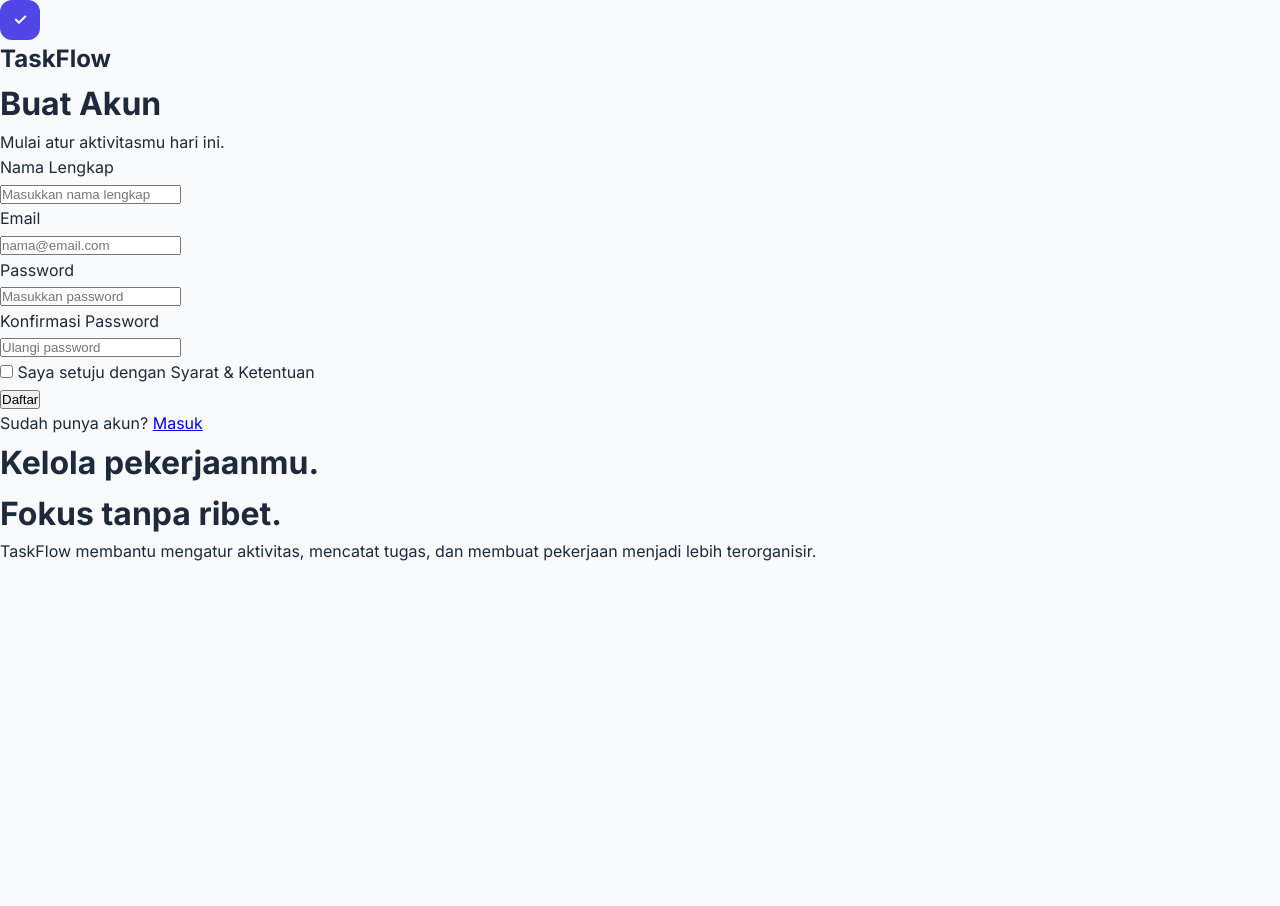
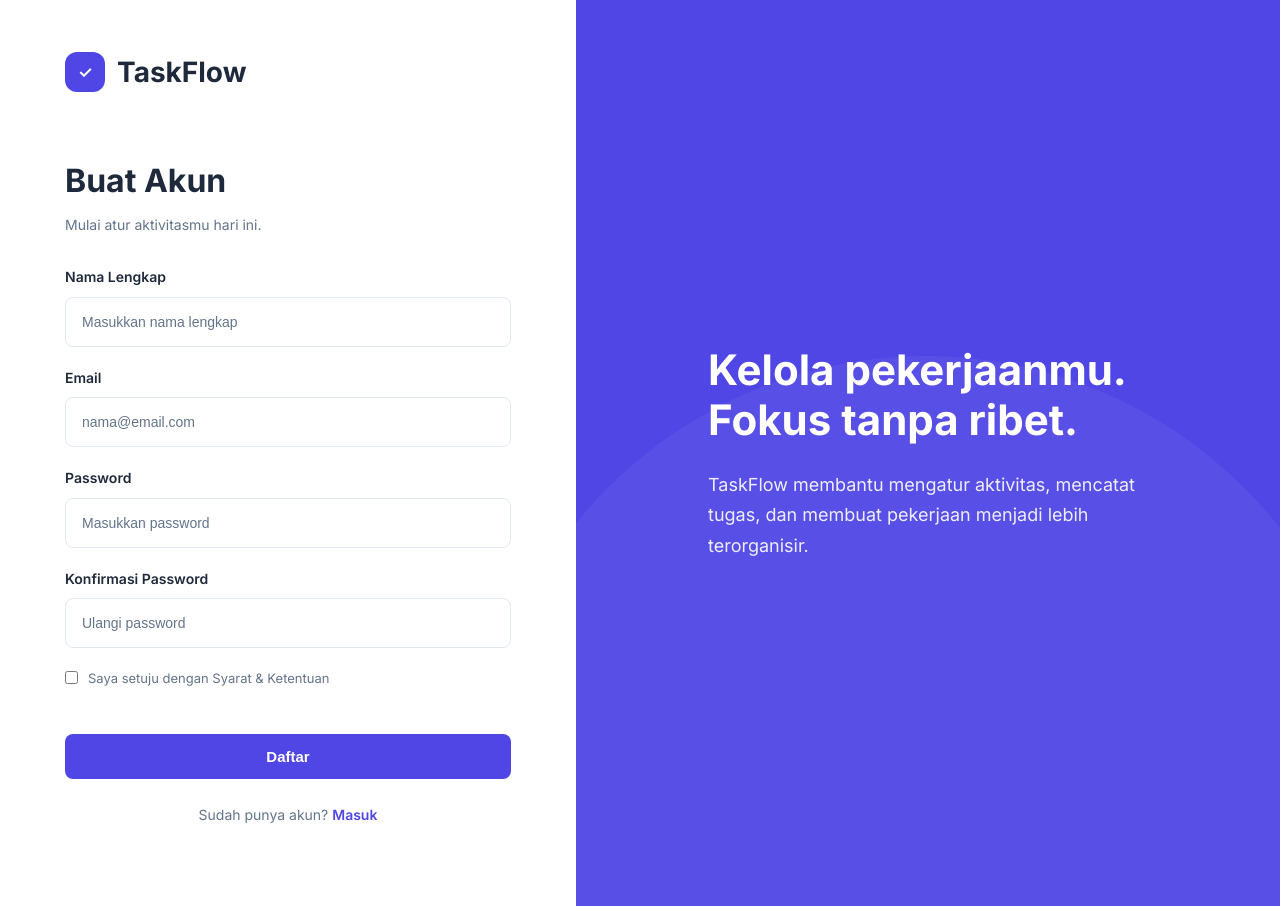
Before and after one commit to salwa1412/to_do_list, a website: page public/register.html in a window 1280 px wide. Before the commit the page ends 800 px from the top, so only its background shows below. Drawn offline with Linux system fonts and the light colour scheme.

Commit message:
Update all tasks dan style

```diff
--- a/public/style.css
+++ b/public/style.css
@@ -273,3 +273,278 @@ body {
 .empty-state { text-align: center; padding: 40px; }
 .empty-icon { font-size: 40px; opacity: 0.5; margin-bottom: 10px; }
 .pagination-info { padding: 16px; border-top: 1px solid var(--border); font-size: 13px; color: var(--text-muted); }
+
+/* ============================================
+   LOGIN & REGISTER PAGE STYLES
+   ============================================ */
+
+/* Container untuk Login/Register */
+.container {
+  display: flex;
+  min-height: 100vh;
+  width: 100%;
+}
+
+/* Left Side - Form Section */
+.login-section,
+.auth-section {
+  width: 45%;
+  background: var(--surface);
+  padding: 50px 65px;
+  display: flex;
+  flex-direction: column;
+  justify-content: center;
+}
+
+/* Logo */
+.logo {
+  display: flex;
+  align-items: center;
+  gap: 12px;
+  margin-bottom: 40px;
+}
+
+.logo h2 {
+  font-size: 28px;
+  font-weight: 700;
+  color: var(--text);
+}
+
+/* Login Content */
+.login-content {
+  margin-top: 20px;
+}
+
+.login-content h1 {
+  font-size: 32px;
+  font-weight: 700;
+  color: var(--text);
+  margin-bottom: 8px;
+}
+
+.login-content p {
+  color: var(--text-muted);
+  margin-bottom: 30px;
+  font-size: 14px;
+}
+
+/* Form Labels & Inputs */
+label {
+  display: block;
+  font-weight: 600;
+  margin-bottom: 8px;
+  margin-top: 20px;
+  color: var(--text);
+  font-size: 14px;
+}
+
+.input-box {
+  border: 1px solid var(--border);
+  border-radius: var(--radius-sm);
+  padding: 4px 16px;
+  background: var(--surface);
+  transition: var(--transition);
+}
+
+.input-box:focus-within {
+  border-color: var(--accent);
+  box-shadow: 0 0 0 3px rgba(79, 70, 229, 0.1);
+}
+
+.input-box input {
+  border: none;
+  outline: none;
+  width: 100%;
+  font-size: 14px;
+  padding: 12px 0;
+  background: transparent;
+  color: var(--text);
+}
+
+.input-box input::placeholder {
+  color: var(--text-muted);
+}
+
+/* Login Button */
+.login-btn,
+.submit-btn {
+  width: 100%;
+  background: var(--accent);
+  color: white;
+  border: none;
+  padding: 14px;
+  border-radius: var(--radius-sm);
+  font-size: 15px;
+  font-weight: 600;
+  cursor: pointer;
+  margin-top: 25px;
+  transition: var(--transition);
+}
+
+.login-btn:hover,
+.submit-btn:hover {
+  background: #4338ca;
+  transform: translateY(-1px);
+}
+
+/* Register Link */
+.register {
+  text-align: center;
+  margin-top: 25px;
+  font-size: 14px;
+  color: var(--text-muted);
+}
+
+.register a {
+  color: var(--accent);
+  text-decoration: none;
+  font-weight: 600;
+}
+
+.register a:hover {
+  text-decoration: underline;
+}
+
+/* Right Side - Banner Section */
+.banner-section {
+  width: 55%;
+  background: var(--accent);
+  position: relative;
+  overflow: hidden;
+  display: flex;
+  align-items: center;
+  justify-content: center;
+}
+
+.banner-section::before {
+  content: '';
+  position: absolute;
+  width: 900px;
+  height: 900px;
+  border-radius: 50%;
+  background: rgba(255, 255, 255, 0.05);
+  bottom: -350px;
+  left: -100px;
+}
+
+.banner-content {
+  color: white;
+  padding: 80px;
+  position: relative;
+  z-index: 1;
+  max-width: 600px;
+}
+
+.banner-content h1 {
+  font-size: 42px;
+  font-weight: 700;
+  line-height: 1.2;
+  margin-bottom: 24px;
+}
+
+.banner-content p {
+  font-size: 18px;
+  line-height: 1.7;
+  opacity: 0.9;
+}
+
+/* Form Container (for Register) */
+.form-container {
+  margin-top: 20px;
+}
+
+.form-container h1 {
+  font-size: 32px;
+  font-weight: 700;
+  color: var(--text);
+  margin-bottom: 8px;
+}
+
+.form-container p {
+  color: var(--text-muted);
+  margin-bottom: 30px;
+  font-size: 14px;
+}
+
+/* Terms & Conditions */
+.terms {
+  margin-top: 20px;
+  margin-bottom: 20px;
+  display: flex;
+  gap: 10px;
+  align-items: flex-start;
+  font-size: 13px;
+  color: var(--text-muted);
+}
+
+.terms input[type="checkbox"] {
+  margin-top: 3px;
+  cursor: pointer;
+}
+
+.terms a {
+  color: var(--accent);
+  text-decoration: none;
+}
+
+.terms a:hover {
+  text-decoration: underline;
+}
+
+/* Bottom Text */
+.bottom-text {
+  text-align: center;
+  margin-top: 25px;
+  font-size: 14px;
+  color: var(--text-muted);
+}
+
+.bottom-text a {
+  color: var(--accent);
+  text-decoration: none;
+  font-weight: 600;
+}
+
+/* Avatars (if used in login) */
+.avatars {
+  display: flex;
+  margin-top: 20px;
+}
+
+.avatar {
+  width: 40px;
+  height: 40px;
+  border-radius: 50%;
+  border: 3px solid var(--surface);
+  margin-left: -10px;
+  background: var(--surface2);
+  display: flex;
+  align-items: center;
+  justify-content: center;
+  font-size: 12px;
+}
+
+.avatar:first-child {
+  margin-left: 0;
+}
+
+/* Responsive for Login/Register */
+@media (max-width: 900px) {
+  .banner-section {
+    display: none;
+  }
+
+  .login-section,
+  .auth-section {
+    width: 100%;
+    padding: 40px;
+  }
+
+  .banner-content h1 {
+    font-size: 32px;
+  }
+
+  .banner-content p {
+    font-size: 16px;
+  }
+}
```
Also changed, not shown: public/all_tasks.js (+49 -17 lines).
